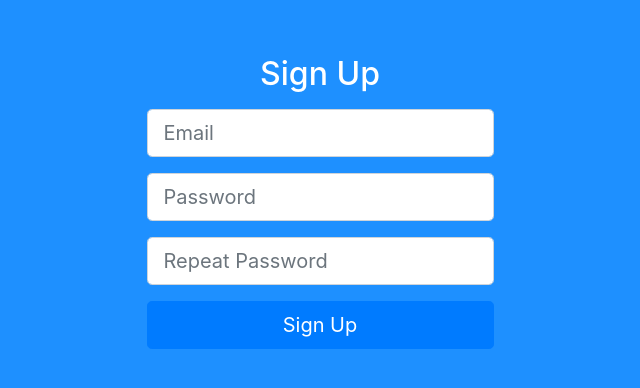
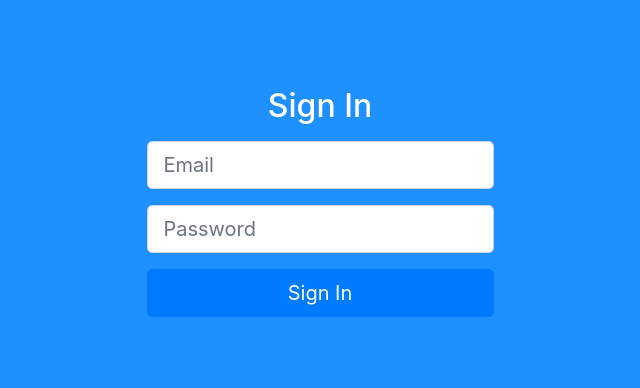
Before and after one commit to gersly/day1-signup-client, a React (Create React App) app: page / in a window 1280 px wide. Shown: the part 198-586 px from the top of the page, without its empty margins (320-960 px from the left). Built offline with nearby package versions, Linux system fonts and the light colour scheme.

Commit message:
Sign In components added

```diff
--- a/src/App.js
+++ b/src/App.js
@@ -1,12 +1,13 @@
 import React from 'react';
 import './App.css';
 import SignUpContainer from './components/SignUp/SignUpContainer';
+import SignInContainer from './components/SignIn/SignInContainer'
 
 function App() {
   return (
     <div className="App">
       <header className="App-header">
-       <SignUpContainer />
+       <SignInContainer />
       </header>
     </div>
   );
--- /dev/null
+++ b/src/components/SignIn/SignInContainer.js
@@ -0,0 +1,12 @@
+import React, { Component } from 'react'
+import SignInForm from './SignInForm'
+
+export default class SignInContainer extends Component {
+    render() {
+        return (
+            <div>
+                <SignInForm />
+            </div>
+        )
+    }
+}
--- /dev/null
+++ b/src/components/SignIn/SignInForm.js
@@ -0,0 +1,29 @@
+import React, { Component } from 'react'
+
+export default class SignInForm extends Component {
+    render() {
+        return (
+            <div>
+                <h2>Sign In</h2>
+            <form>
+                <input
+                type="text"
+                placeholder="Email"
+                className="form-control form-control-lg
+                my-3"
+                />
+                <input
+                type="password"
+                placeholder="Password"
+                className="form-control form-control-lg
+                my-3"
+                />
+                <button
+                type="submit"
+                className="btn btn-lg btn-primary btn-block"
+                >Sign In</button>
+                </form>
+            </div>
+        )
+    }
+}
```
